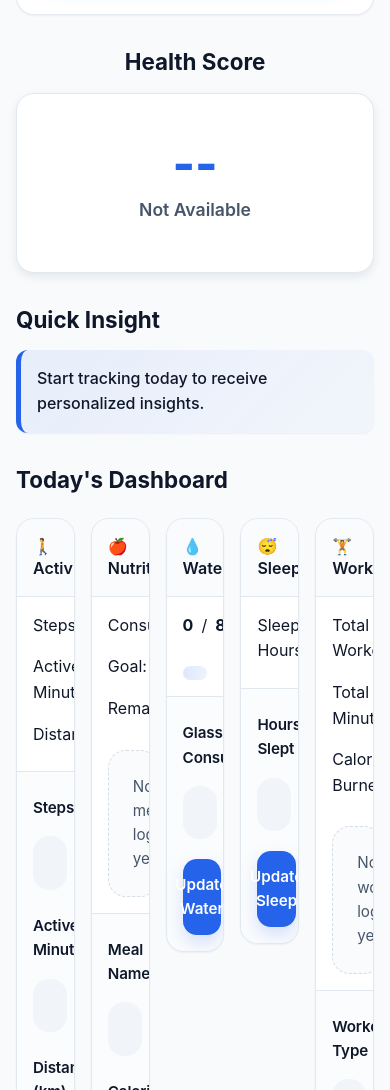
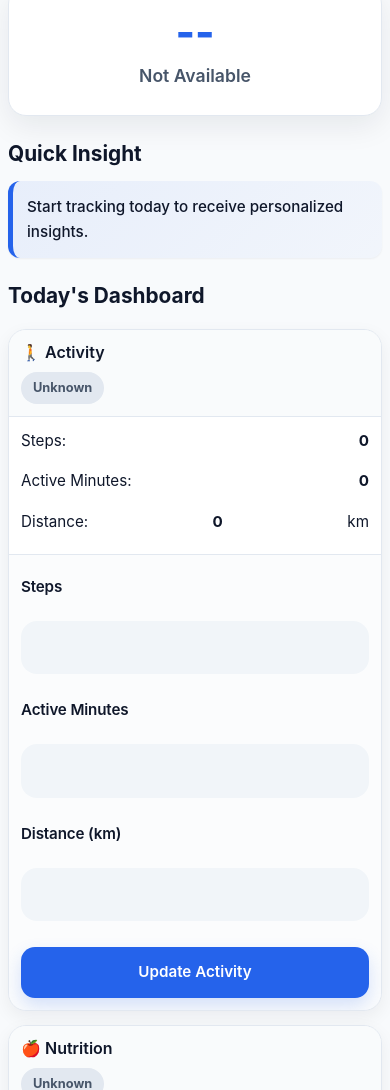
Before and after one commit to sameersahu8677-ops/prompthon, a plain HTML site: page outputs/A7/index.html in a window 390 px wide. Shown: the part 910-2000 px from the top of the page. Drawn offline with Linux system fonts and the light colour scheme.

Commit message:
css for responsive design

```diff
--- a/outputs/A7/style.css
+++ b/outputs/A7/style.css
@@ -618,7 +618,6 @@ a {
 
 /* =========================================================
    PART 3 — FORMS, INPUTS & BUTTONS
-   Premium Apple-Inspired Styling
    ========================================================= */
 
 /* =========================================================
@@ -680,7 +679,7 @@ small {
 }
 
 /* =========================================================
-   APPLE-STYLE INPUTS
+     INPUTS
    ========================================================= */
 
 input,
@@ -934,7 +933,7 @@ button:focus-visible {
 }
 
 /* =========================================================
-   SUBTLE APPLE-LIKE REFINEMENT
+   SUBTLE REFINEMENT
    ========================================================= */
 
 #goal-settings-section,
@@ -1308,3 +1307,331 @@ textarea {
 #timeline-section:hover {
     box-shadow: var(--shadow-md);
 }
+
+/* =========================================================
+   PART 5 — RESPONSIVE DESIGN & FINAL POLISH
+   ========================================================= */
+
+/* =========================================================
+   LARGE TABLETS
+   ========================================================= */
+
+@media (max-width: 1200px) {
+
+    .dashboard-grid {
+        grid-template-columns:
+            repeat(3,
+                minmax(0, 1fr));
+    }
+
+    #charts-container {
+        grid-template-columns:
+            repeat(auto-fit,
+                minmax(240px, 1fr));
+    }
+}
+
+/* =========================================================
+   TABLETS
+   ========================================================= */
+
+@media (max-width: 1024px) {
+
+    :root {
+        --space-2xl: 28px;
+        --space-3xl: 40px;
+    }
+
+    #app-header,
+    #app-main,
+    #app-footer {
+        width: min(100% - 1.5rem, var(--container-width));
+    }
+
+    .dashboard-grid {
+        grid-template-columns:
+            repeat(2,
+                minmax(0, 1fr));
+    }
+
+    .data-actions {
+        grid-template-columns: 1fr;
+    }
+
+    .health-score-card {
+        min-height: 160px;
+    }
+
+    #health-score-value {
+        font-size: clamp(2.8rem, 7vw, 4.5rem);
+    }
+
+    .chart-container,
+    #steps-chart,
+    #sleep-chart,
+    #calories-chart {
+        min-height: 220px;
+    }
+}
+
+/* =========================================================
+   MOBILE DEVICES
+   ========================================================= */
+
+@media (max-width: 768px) {
+
+    :root {
+        --space-lg: 14px;
+        --space-xl: 20px;
+        --space-2xl: 24px;
+    }
+
+    #app-header,
+    #app-main,
+    #app-footer {
+        width: min(100% - 1rem, var(--container-width));
+    }
+
+    .dashboard-grid {
+        grid-template-columns: 1fr;
+    }
+
+    #charts-container {
+        grid-template-columns: 1fr;
+    }
+
+    .card-header {
+        flex-direction: column;
+        align-items: flex-start;
+    }
+
+    .card-body p {
+        flex-wrap: wrap;
+    }
+
+    .status-badge {
+        align-self: flex-start;
+    }
+
+    #weekly-trends-section,
+    #smart-alerts-section,
+    #timeline-section,
+    #goal-settings-section {
+        padding: var(--space-xl);
+    }
+
+    .action-card {
+        padding: var(--space-lg);
+    }
+
+    .health-score-card {
+        min-height: 150px;
+        padding: var(--space-xl);
+    }
+
+    #health-score-value {
+        font-size: clamp(2.5rem, 10vw, 4rem);
+    }
+
+    button {
+        width: 100%;
+    }
+
+    input,
+    select,
+    textarea {
+        min-height: 50px;
+    }
+
+    .timeline-item {
+        padding-left: 1.75rem;
+    }
+}
+
+/* =========================================================
+   SMALL MOBILE DEVICES
+   ========================================================= */
+
+@media (max-width: 480px) {
+
+    body {
+        font-size: 0.95rem;
+    }
+
+    h1 {
+        font-size: 1.9rem;
+    }
+
+    h2 {
+        font-size: 1.3rem;
+    }
+
+    h3 {
+        font-size: 1rem;
+    }
+
+    .health-score-card {
+        min-height: 130px;
+    }
+
+    #health-score-value {
+        font-size: 2.6rem;
+    }
+
+    .card-header,
+    .card-body,
+    .card-actions {
+        padding: var(--space-md);
+    }
+
+    .empty-state {
+        padding: var(--space-lg);
+    }
+
+    .chart-container,
+    #steps-chart,
+    #sleep-chart,
+    #calories-chart {
+        min-height: 180px;
+    }
+
+    .status-badge {
+        min-width: auto;
+        width: fit-content;
+    }
+}
+
+/* =========================================================
+   ACCESSIBILITY IMPROVEMENTS
+   ========================================================= */
+
+button,
+input,
+select,
+textarea,
+.status-badge {
+    -webkit-tap-highlight-color: transparent;
+}
+
+input,
+select,
+textarea,
+button {
+    touch-action: manipulation;
+}
+
+.card-header h3,
+.action-card h3 {
+    line-height: 1.35;
+}
+
+/* =========================================================
+   REDUCED MOTION SUPPORT
+   ========================================================= */
+
+@media (prefers-reduced-motion: reduce) {
+
+    *,
+    *::before,
+    *::after {
+        animation-duration: 0.01ms !important;
+        animation-iteration-count: 1 !important;
+
+        transition-duration: 0.01ms !important;
+
+        scroll-behavior: auto !important;
+    }
+}
+
+/* =========================================================
+   FINAL PREMIUM POLISH
+   ========================================================= */
+
+.health-score-card,
+.dashboard-card,
+.action-card,
+#goal-settings-section,
+#weekly-trends-section,
+#smart-alerts-section,
+#timeline-section {
+    backdrop-filter: blur(10px);
+}
+
+.dashboard-card,
+.action-card,
+.health-score-card {
+    will-change: transform;
+}
+
+/* Softer Premium Shadows */
+
+.health-score-card {
+    box-shadow:
+        0 10px 30px rgba(15, 23, 42, 0.08);
+}
+
+.dashboard-card {
+    box-shadow:
+        0 6px 18px rgba(15, 23, 42, 0.06);
+}
+
+.action-card {
+    box-shadow:
+        0 6px 18px rgba(15, 23, 42, 0.06);
+}
+
+/* Better Readability */
+
+.card-body,
+.card-actions,
+#weekly-summary,
+#quick-insight {
+    line-height: 1.6;
+}
+
+/* Subtle Premium Hover */
+
+.dashboard-card:hover,
+.action-card:hover,
+.chart-container:hover,
+#steps-chart:hover,
+#sleep-chart:hover,
+#calories-chart:hover {
+    transform: translateY(-4px);
+}
+
+/* Section Reveal Feeling */
+
+#goal-settings-section,
+#health-score-section,
+#dashboard-section,
+#weekly-trends-section,
+#smart-alerts-section,
+#timeline-section,
+#data-actions-section {
+    scroll-margin-top: 2rem;
+}
+
+/* Improved Form Rhythm */
+
+form {
+    display: flex;
+    flex-direction: column;
+}
+
+form>*+* {
+    margin-top: 0.35rem;
+}
+
+/* Better Timeline Readability */
+
+.timeline-item+.timeline-item {
+    margin-top: 0.35rem;
+}
+
+/* Final Text Smoothing */
+
+body {
+    -webkit-font-smoothing: antialiased;
+    -moz-osx-font-smoothing: grayscale;
+}
```
